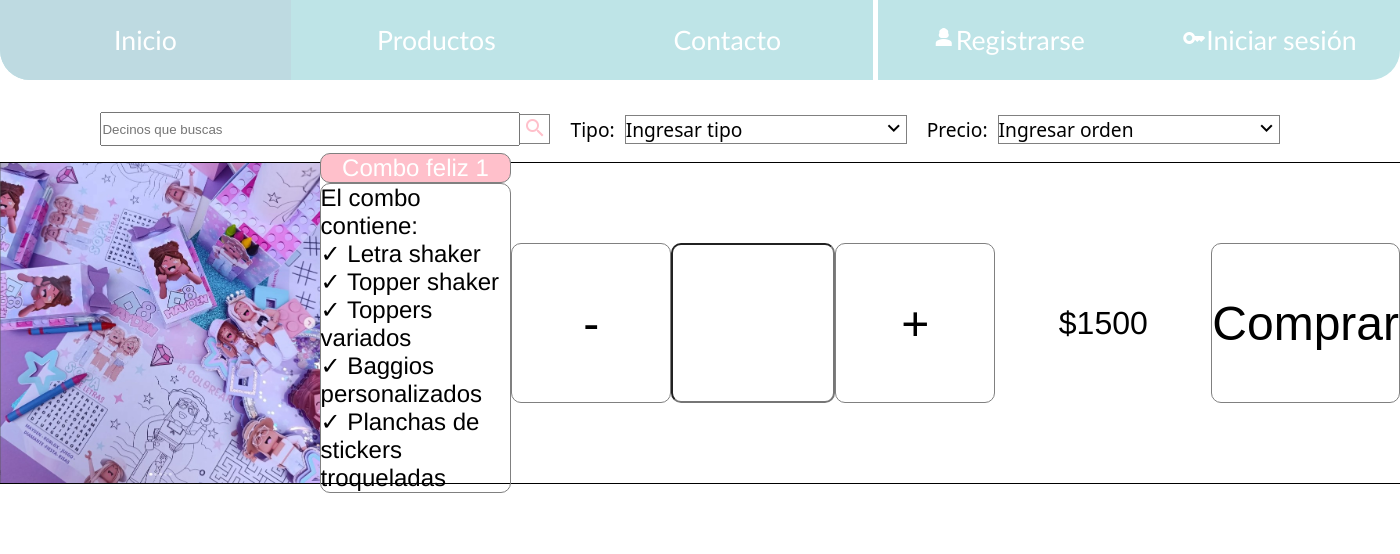
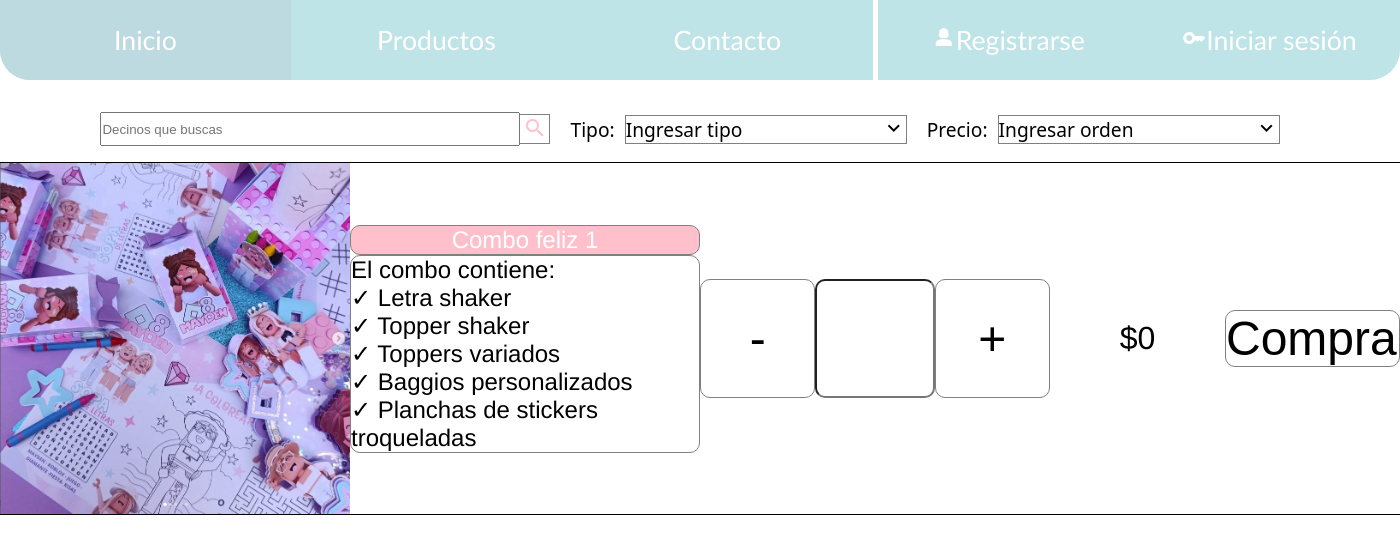
Before and after one commit to lmaydana/Naranjo_Web, a PHP site: page /Products.html in a window 1400 px wide; the page is wider, and only the part inside the window is pictured. Shown: the top 554 px of that part. Run offline with PHP 8.4, Linux system fonts and the light colour scheme.

Commit message:
Applying more responsivity to the product search page and solvelting some size adaptations in the same page

```diff
--- a/Products.html
+++ b/Products.html
@@ -42,7 +42,7 @@
                 <label for="price">Precio:</label>
                 <div id="priceOrders" class="selectMenu control">
                     <div class="menuOptions" id="menuOptions">
-                        <div id="selectMenuItem" class="selectMenuItem downTop" onclick='changeSelection(this)'>Menor a Mayor</div>
+                        <div id="selectMenuItem" class="selectMenuItem downTop" onclick=' changeSelection(this)'>Menor a Mayor</div>
                         <div id="selectMenuItem" class="selectMenuItem topDown" onclick='changeSelection(this)'>Mayor a Menor</div>
                     </div>
                     <p id="selection">Ingresar orden</p>
@@ -63,10 +63,12 @@
                         </p>
                     </div>
                     <div class="buyControls">
-                        <button class="amountButton less" onclick='changeAmount(1, -1)'>-</button>
-                        <input type="number" id="amount1" oninput="updatePrice(1)">
-                        <button class="amountButton add" onclick='changeAmount(1, 1)'>+</button>
-                        <p class="price" id="price1">$1500</p>
+                        <div class="counter">
+                            <button class="amountButton less" onclick='changeAmount(1, -1)'>-</button>
+                            <input type="number" min="0" id="amount1" oninput="updatePrice(1); validity.valid || (value ='');">
+                            <button class="amountButton add" onclick='changeAmount(1, 1)'>+</button>
+                        </div>
+                        <div class="priceBox"><p class="price" id="price1">$0</p></div>
                         <button class="buyButton" id="buyButton1">Comprar</button>
                     </div>
                 </div>
--- a/styles/product_style.css
+++ b/styles/product_style.css
@@ -78,22 +78,27 @@ body{
     transition: all 1s ease;
 }
 
+.results{
+    width: 100%;
+}
+
 .result{
-    height: 40vh;
     width: 100%;
     border-bottom: 1px solid black;
     display: flex;
     justify-content: space-between;
 }
 
-
+.result img{
+    max-width: 25%;
+}
 
 .searchInfo{
     display: flex;
-    height: 100%;
     flex-direction: column;
     justify-content: center;
     font-family: 'Franklin Gothic Medium', 'Arial Narrow', Arial, sans-serif;
+    width: 25%;
 
 }
 
@@ -111,24 +116,34 @@ body{
 }
 
 .buyControls{
+    width: 50%;
     display: flex;
     text-align: center;
     align-items: center;
-    width: fit-content;
 }
 
 .buyControls button{
-    height: 20vh;
     background: white;
     border: 1px solid gray;
     cursor: pointer;
     border-radius: 10px;
     font-size: 3rem;
     transition: all .3s ease;
+
+}
+
+.buyControls > button{
+    width: 25%;
+}
+
+.counter{
+    width: 50%;
+    display: flex;
 }
 
 .amountButton{
-    width: 20vh;
+    width: 33%;
+    aspect-ratio: 1/1;
 }
 
 .buyControls button:hover{
@@ -137,21 +152,33 @@ body{
 }
 
 .buyControls input{
-    height: 19.5vh;
-    width: 20vh;
     font-size: 3rem;
     border-radius: 10px;
     text-align: center;
+    width: 33%;
+    aspect-ratio: 1/1;
+
+}
+
+.priceBox{
+    width: 25%;
+    height: 50%;
+    max-width: 100%;
+    display: flex;
+    align-items: center;
+    justify-content: center;
+    overflow:unset;
 }
 
 .price{
-    width: 20vh;
+    width: 100%;
+    max-width: 100%;
+    overflow: hidden;
 }
 
 .buyControls p{
     font-size: 2rem;
     font-family: 'Franklin Gothic Medium', 'Arial Narrow', Arial, sans-serif;
-    margin: 0 2vw;
 }
 
 input::-webkit-outer-spin-button,
```
